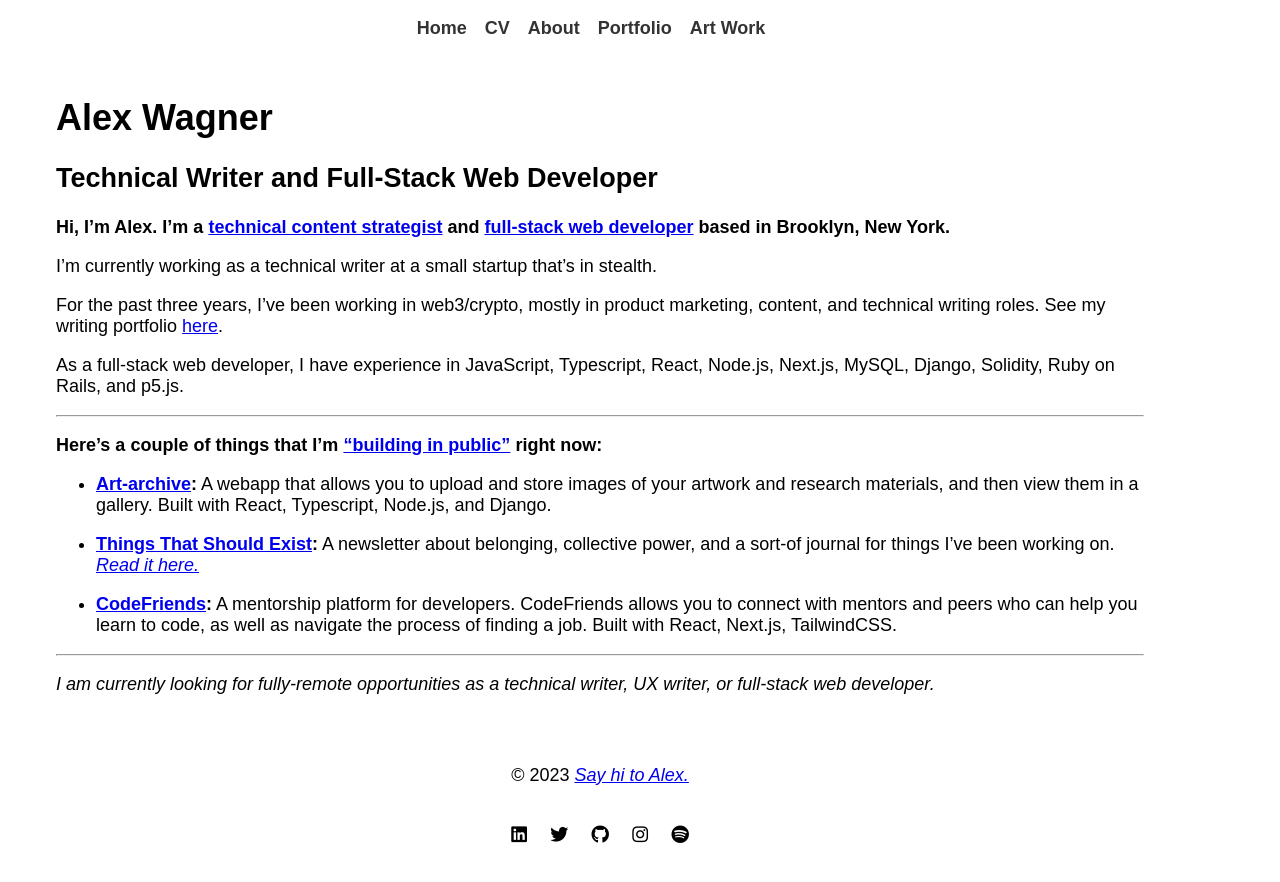
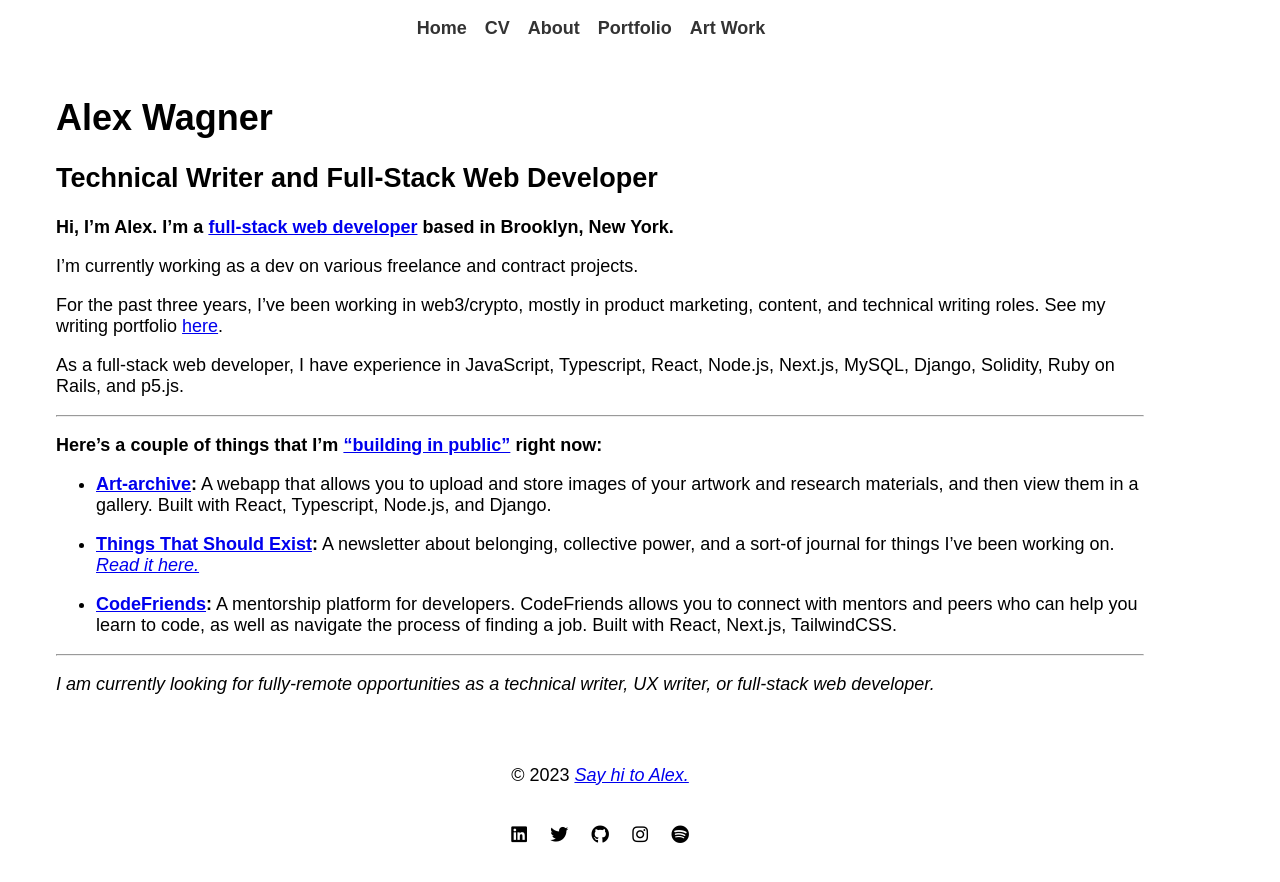
Before and after one commit to alexdwagner/alexdwagner.github.io, a Jekyll site: the page built from index.md, in a window 1280 px wide. Shown: the top 882 px of the page. Built offline with Jekyll 4.4.1, drawn with Linux system fonts in a browser that asks for light colours.

Commit message:
Home page bio change.

```diff
--- a/index.md
+++ b/index.md
@@ -6,9 +6,9 @@ permalink: /
 # Alex Wagner
 ## Technical Writer and Full-Stack Web Developer
 
-**Hi, I'm Alex. I'm a [technical content strategist](/portfolio/) and [full-stack web developer](https://github.com/alexdwagner) based in Brooklyn, New York.**
+**Hi, I'm Alex. I'm a [full-stack web developer](https://github.com/alexdwagner) based in Brooklyn, New York.**
 
-I'm currently working as a technical writer at a small startup that's in stealth.
+I'm currently working as a dev on various freelance and contract projects.
 
 For the past three years, I've been working in web3/crypto, mostly in product marketing, content, and technical writing roles. See my writing portfolio [here](/portfolio/).
 
```
